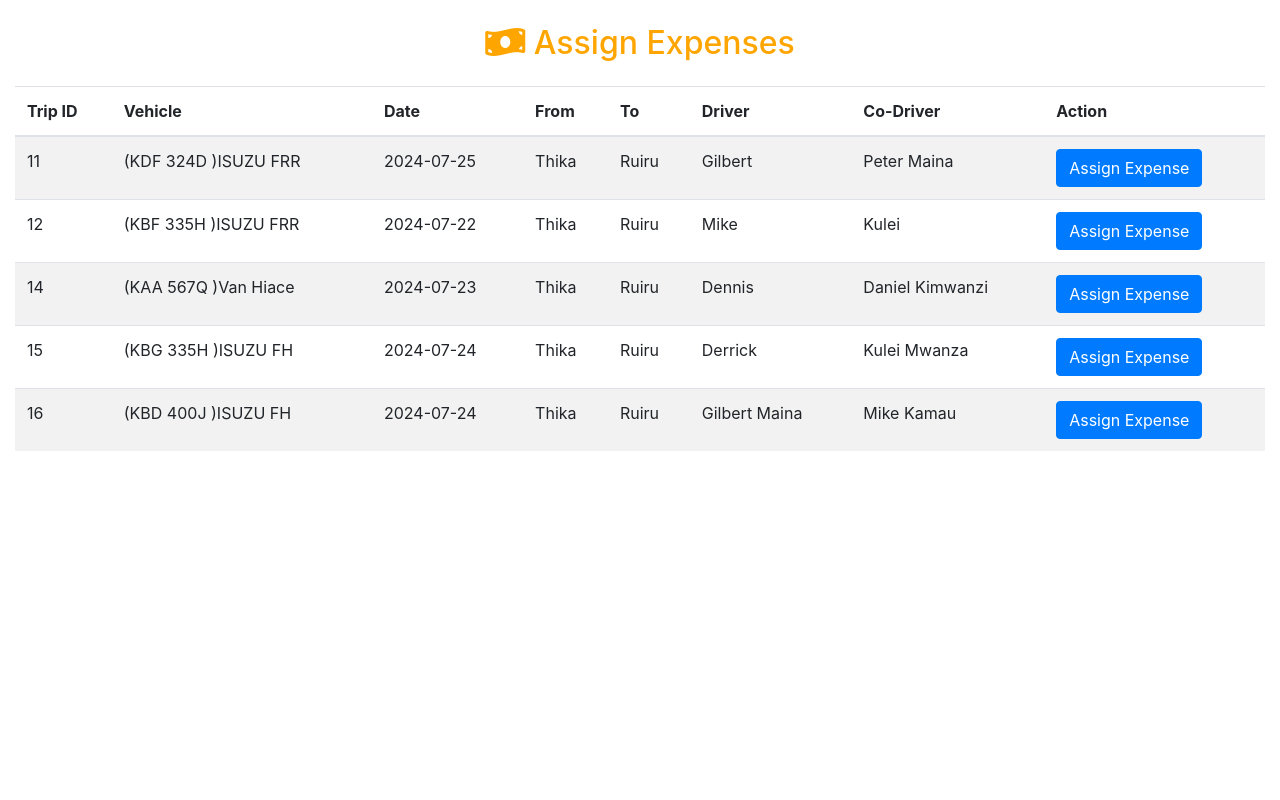
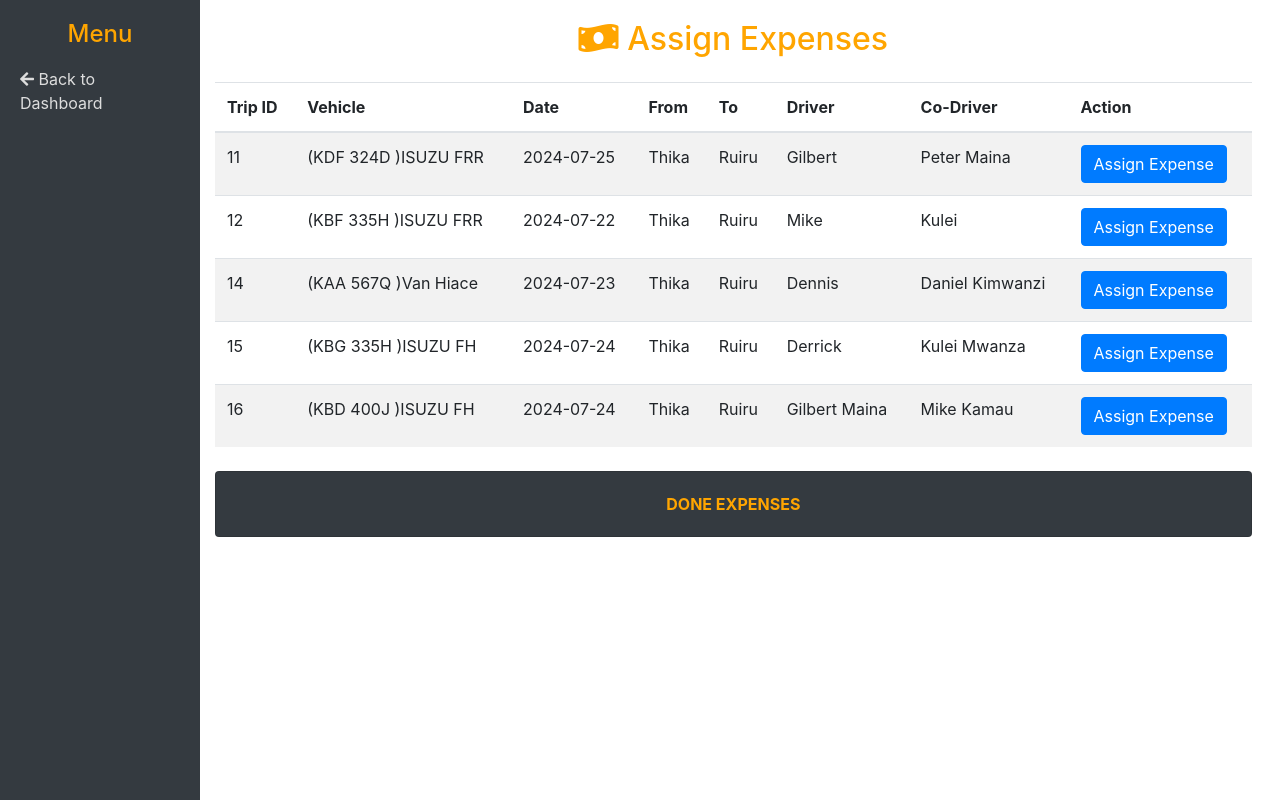
Before and after one commit to Mbuth1a/-Logistics-System-Django-, a Django app: page /expenses/ in a window 1280 px wide. Run offline with Django 5.2, Linux system fonts and the light colour scheme; data comes from the database, SQL or seed files in the repository; some libraries are stand-ins or nearby versions.

Commit message:
Modify the expenses page

```diff
--- a/DANCO_Logistics/urls.py
+++ b/DANCO_Logistics/urls.py
@@ -44,4 +44,5 @@ urlpatterns = [
     path('fetch_trips/', views.fetch_trips, name='fetch_trips'),
     path('get_trip_details/', views.get_trip_details, name='get_trip_details'),
     path('assign_expenses/', views.assign_expenses, name='assign_expenses'),
+    path('fetch_assigned_expenses/', views.fetch_assigned_expenses, name='fetch_assigned_expenses'),
 ]
--- a/DTMS/TEMPLATES/expenses.html
+++ b/DTMS/TEMPLATES/expenses.html
@@ -10,10 +10,50 @@
         .text-orange { color: orange; }
         .text-grey { color: grey; }
         .bg-orange { background-color: orange; }
+        .bg-dark-grey { background-color: #343a40; }
+        .sidebar {
+            min-height: 100vh;
+            position: fixed;
+            top: 0;
+            left: 0;
+            width: 200px;
+            padding-top: 20px;
+        }
+        .sidebar a {
+            color: #ddd;
+            display: block;
+            padding: 10px 20px;
+            text-decoration: none;
+        }
+        .sidebar a:hover {
+            background-color: orange;
+            color: white;
+        }
+        .main-content {
+            margin-left: 200px;
+            padding: 20px;
+        }
+        .toggle-card {
+            cursor: pointer;
+            transition: background-color 0.3s;
+        }
+        .toggle-card:hover {
+            background-color: orange;
+            color: white;
+        }
+        #doneExpensesList {
+            display: none;
+        }
     </style>
 </head>
 <body>
-    <div class="container col-md-12 mt-4">
+    <div class="row no-gutters">
+        <div class="bg-dark-grey sidebar">
+            <h4 class="text-center text-orange">Menu</h4>
+            <a href="#" onclick="goBackToDashboard()"><i class="fas fa-arrow-left"></i> Back to Dashboard</a>
+        </div>
+        <div class="col-md-10 main-content">
+            <div class="container col-md-12">
                 <h2 class="text-center text-orange"><i class="fas fa-money-bill-wave"></i> Assign Expenses</h2>
                 <table class="table table-striped mt-4">
                     <thead>
@@ -32,6 +72,34 @@
                         <!-- Trips will be dynamically inserted here -->
                     </tbody>
                 </table>
+                <div class="card toggle-card mt-4 bg-dark-grey text-center text-orange" onclick="toggleDoneExpenses()">
+                    <div class="card-body"><b>
+                        DONE EXPENSES</b>
+                    </div>
+                </div>
+                <div id="doneExpensesList" class="mt-3">
+                    <h3 class="text-center text-dark"><u><b>Done Expenses</u></b></h3>
+                    <table class="table table-striped">
+                        <thead>
+                            <tr>
+                                <th>Trip ID</th>
+                                <th>Vehicle</th>
+                                <th>Date</th>
+                                <th>From</th>
+                                <th>To</th>
+                                <th>Driver</th>
+                                <th>Co-Driver</th>
+                                <th>Driver Expense</th>
+                                <th>Co-Driver Expense</th>
+                            </tr>
+                        </thead>
+                        <tbody id="expensesList">
+                            <!-- Expenses will be dynamically inserted here -->
+                        </tbody>
+                    </table>
+                </div>
+            </div>
+        </div>
     </div>
 
     <!-- Modal for Assigning Expenses -->
@@ -66,6 +134,18 @@
                         <div class="form-group">
                             <label for="coDriverExpense">Co-Driver Expense</label>
                             <input type="number" class="form-control" id="coDriverExpense" min="0">
+                        </div>
+                        <div class="form-group">
+                            <label for="tripDate">Trip Date</label>
+                            <input type="date" class="form-control" id="tripDate" readonly>
+                        </div>
+                        <div class="form-group">
+                            <label for="fromLocation">From Location</label>
+                            <input type="text" class="form-control" id="fromLocation" readonly>
+                        </div>
+                        <div class="form-group">
+                            <label for="toLocation">To Location</label>
+                            <input type="text" class="form-control" id="toLocation" readonly>
                         </div>
                     </form>
                 </div>
@@ -103,6 +183,7 @@
                                         </tr>`;
                             tripsList.append(tableRow);
                         });
+                        fetchAssignedExpenses(); // Fetch assigned expenses on load
                     },
                     error: function(error) {
                         console.error('Error fetching trips:', error);
@@ -122,6 +203,9 @@
                         $('#coDriverName').val(trip.co_driver.co_driver_name);
                         $('#driverExpense').val('');
                         $('#coDriverExpense').val('');
+                        $('#tripDate').val(trip.date);
+                        $('#fromLocation').val(trip.from_location);
+                        $('#toLocation').val(trip.to_location);
                         $('#expenseModal').modal('show');
                     },
                     error: function(error) {
@@ -145,21 +229,51 @@
                         csrfmiddlewaretoken: '{{ csrf_token }}'  // Ensure CSRF token is included
                     },
                     success: function(response) {
-                        if (response.status === 'success') {
                         $('#expenseModal').modal('hide');
-                            alert('Expenses assigned successfully');
-                            fetchTrips();  // Refresh the list after saving
-                        } else {
-                            alert('Error assigning expenses');
-                        }
+                        fetchTrips();
                     },
                     error: function(error) {
-                        console.error('Error saving expenses:', error);
+                        console.error('Error assigning expenses:', error);
                     }
                 });
             }
+
+            function fetchAssignedExpenses() {
+                $.ajax({
+                    url: "{% url 'fetch_assigned_expenses' %}",
+                    method: 'GET',
+                    success: function(response) {
+                        let expensesList = $('#expensesList');
+                        expensesList.empty();
+                        response.forEach(function(expense) {
+                            let tableRow = `<tr>
+                                            <td>${expense.trip_id}</td>
+                                            <td>${expense.vehicle}</td>
+                                            <td>${expense.date}</td>
+                                            <td>${expense.from_location}</td>
+                                            <td>${expense.to_location}</td>
+                                            <td>${expense.driver_name}</td>
+                                            <td>${expense.co_driver_name}</td>
+                                            <td>${expense.driver_expense}</td>
+                                            <td>${expense.co_driver_expense}</td>
+                                        </tr>`;
+                            expensesList.append(tableRow);
                         });
+                    },
+                    error: function(error) {
+                        console.error('Error fetching assigned expenses:', error);
+                    }
+                });
+            }
 
+            window.toggleDoneExpenses = function() {
+                $('#doneExpensesList').toggle();
+            }
+
+            window.goBackToDashboard = function() {
+                window.location.href = "{% url 'dtms_dashboard' %}";
+            }
+        });
     </script>
 </body>
 </html>
--- a/DTMS/admin.py
+++ b/DTMS/admin.py
@@ -4,4 +4,4 @@ from DTMS.models import*
 # Register your models here.
 admin.site.register(Trip)
 admin.site.register(LoadTrip)
-admin.site.register(Expense)
+admin.site.register(Expenses)
--- a/DTMS/forms.py
+++ b/DTMS/forms.py
@@ -35,5 +35,5 @@ class TripForm(forms.ModelForm):
 
 class ExpenseForm(forms.ModelForm):
     class Meta:
-        model = Expense
+        model = Expenses
         fields = ['driver_expense', 'co_driver_expense']
--- a/DTMS/models.py
+++ b/DTMS/models.py
@@ -1,5 +1,6 @@
 from django.db import models
 from DLMS.models import*
+from django.utils import timezone
 from decimal import Decimal
 # Create your models here.
 class Trip(models.Model):
@@ -47,7 +48,11 @@ class LoadTrip(models.Model):
         return f"LoadTrip {self.id} - Trip {self.trip.id} - Product {self.product.stock_code}"
 
 
-class Expense(models.Model):
-    trip = models.OneToOneField(Trip, on_delete=models.CASCADE)
-    driver_expense = models.DecimalField(max_digits=10, decimal_places=2, null=True, blank=True)
-    co_driver_expense = models.DecimalField(max_digits=10, decimal_places=2, null=True, blank=True)
+class Expenses(models.Model):
+    trip = models.ForeignKey(Trip, on_delete=models.CASCADE)
+    driver_expense = models.DecimalField(max_digits=10, decimal_places=2)
+    co_driver_expense = models.DecimalField(max_digits=10, decimal_places=2)
+    created_at = models.DateTimeField(default=timezone.now)
+
+    def __str__(self):
+        return f"Trip ID: {self.trip.id}, Driver Expense: {self.driver_expense}, Co-Driver Expense: {self.co_driver_expense}"
--- a/DTMS/views.py
+++ b/DTMS/views.py
@@ -131,6 +131,7 @@ def get_trip_details(request):
         return JsonResponse({'error': 'Trip not found'}, status=404)
 
 
+@csrf_exempt
 def assign_expenses(request):
     if request.method == 'POST':
         trip_id = request.POST.get('trip_id')
@@ -138,11 +139,32 @@ def assign_expenses(request):
         co_driver_expense = request.POST.get('co_driver_expense')
 
         trip = get_object_or_404(Trip, id=trip_id)
-        expense, created = Expense.objects.get_or_create(trip=trip)
 
-        expense.driver_expense = driver_expense
-        expense.co_driver_expense = co_driver_expense
-        expense.save()
+        expense = Expenses.objects.create(
+            trip=trip,
+            driver_expense=driver_expense,
+            co_driver_expense=co_driver_expense
+        )
 
         return JsonResponse({'status': 'success'})
-    return JsonResponse({'status': 'error'}, status=400)
+
+    return JsonResponse({'status': 'fail'}, status=400)
+
+def fetch_assigned_expenses(request):
+    expenses = Expenses.objects.all()
+    expenses_data = []
+
+    for expense in expenses:
+        expenses_data.append({
+            'trip_id': expense.trip.id,
+            'vehicle': expense.trip.vehicle.vehicle_regno,
+            'date': expense.trip.date,
+            'from_location': expense.trip.from_location,
+            'to_location': expense.trip.to_location,
+            'driver_name': expense.trip.driver.full_name,
+            'co_driver_name': expense.trip.co_driver.co_driver_name,
+            'driver_expense': expense.driver_expense,
+            'co_driver_expense': expense.co_driver_expense,
+        })
+
+    return JsonResponse(expenses_data, safe=False)
```
Also changed, not shown: DTMS/STATIC/expenses.js (+114 -0 lines), DTMS/migrations/0011_expenses_delete_expense.py (added), db.sqlite3. Lines whose indentation alone changed are shown as unchanged.
